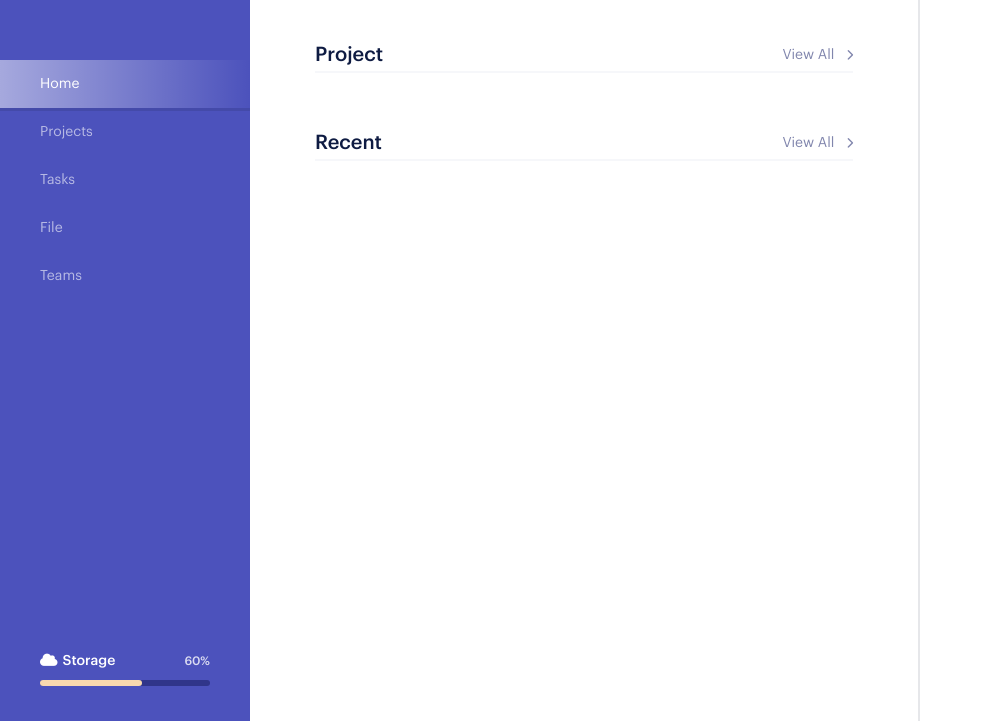
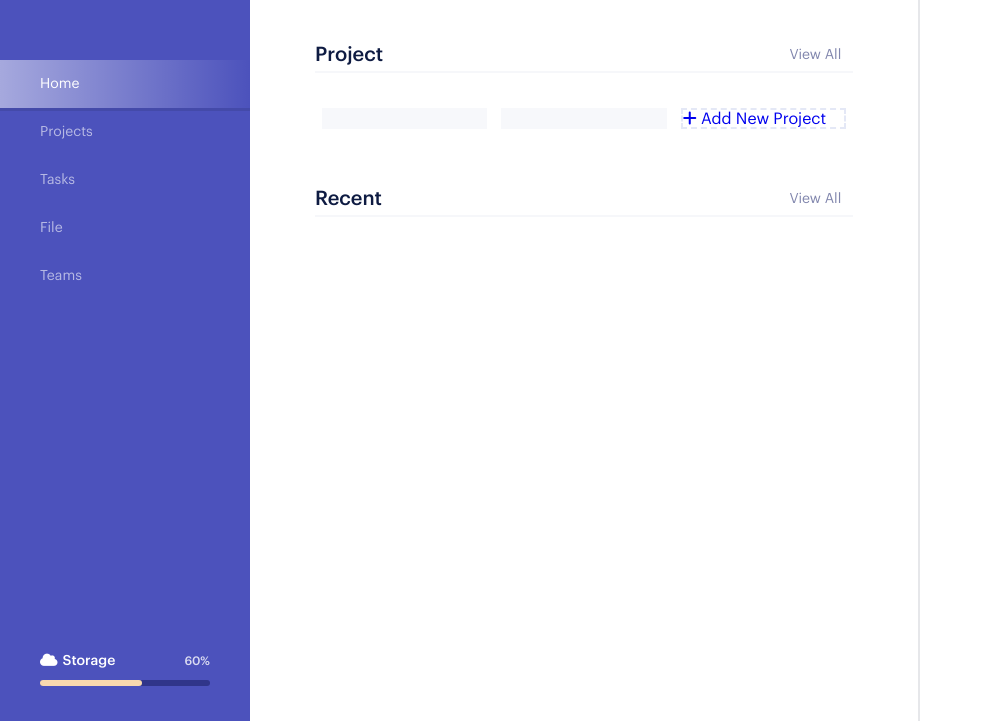
Before and after one commit to cagla-kefelioglu/dashboard-front, a plain HTML site: page index.html in a window 1280 px wide. Shown: the part 79-800 px from the top of the page, without its empty margins (0-983 px from the left). Drawn offline with Linux system fonts and the light colour scheme.

Commit message:
inner-box kısmı yapıldı

```diff
--- a/index.html
+++ b/index.html
@@ -51,7 +51,21 @@
                 <h4>Project</h4>
                 <a href="#">View All <i class="fa fa-chevron-right"></i></a>
             </div>
+           <div class="projects">
 
+               <div class="box active">
+
+               </div>
+               <div class="box active">
+
+               </div>
+               <div class="box empty">
+                 <a href="#">
+                   <i class="fa fa-plus"></i>
+                   <span class="text">Add New Project</span>
+                 </a>
+               </div>
+           </div>
 
         </div>
 
--- a/tasarim.css
+++ b/tasarim.css
@@ -51,6 +51,11 @@ body{
 .content .inner .content-title h4{font-size:20px;font-weight:500;color:#0E1B42}
 .content .inner .content-title a{font-size:14px;color:#8186AD}
 .content .inner .content-title a:hover{color:#30358A}
-.content .inner .content-title a i{font-size:11px;margin-left:8px;}
-.content .inner .content-title{padding-bottom:6px;border-bottom:2px solid #F6F7FA;display: flex;justify-content: space-between;align-items: center}
-.content .inner .content-title :before{}
+.content .inner .content-title  a i{font-size:11px;margin-left:8px;}
+.content .inner .content-title{padding-bottom:6px;border-bottom:2px solid #F6F7FA;display: flex;justify-content: space-between;align-items: center;position:relative;margin-bottom:35px}
+.content .inner .content-title :before{content:'';height:4px;width:38px;position:absolute;bottom: -2px;left:0;border-radius:4px;color:#C4E2E6}
+.content .inner .inner-box .projects{display:flex}
+.content .inner .inner-box .box{flex:1;margin:0 7px;}
+.content .inner .inner-box .box.active{background-color: #F7F8FB}
+.content .inner .inner-box .box.empty a{border:2px dashed #E4E8F6;display:block;
+}
```
